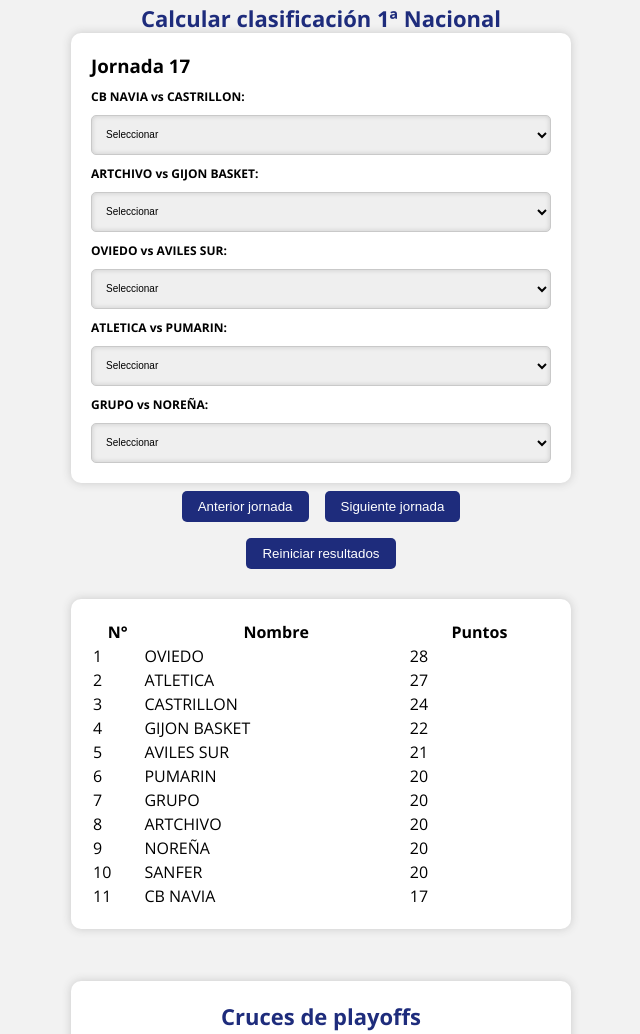
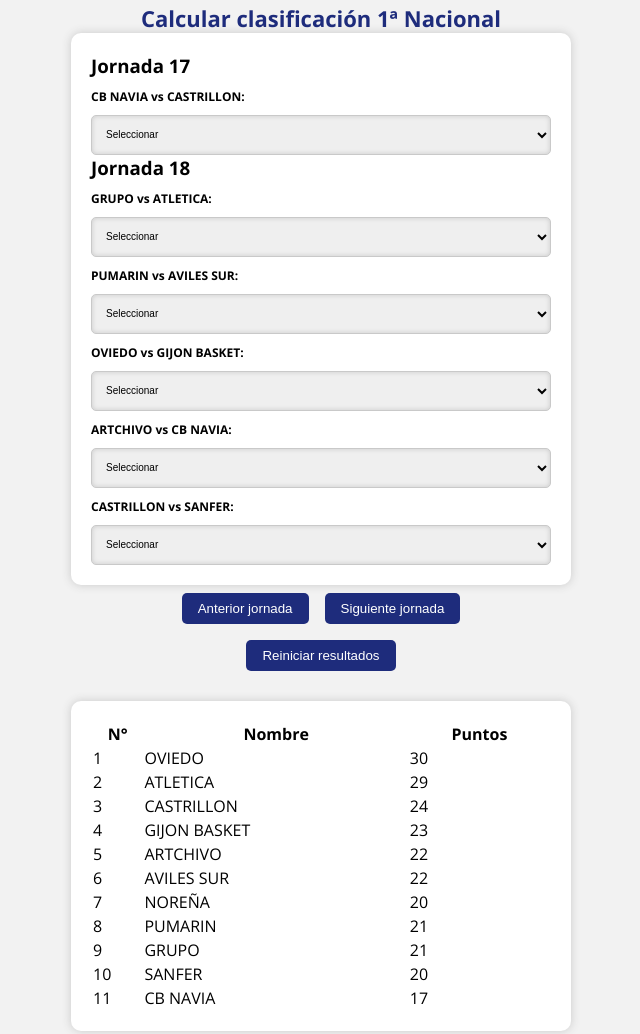
Before and after one commit to adelbust/calcFBPA.github.io, a plain HTML site: page index.html in a window 1280 px wide. Shown: the part 170-1204 px from the top of the page, without its empty margins (319-959 px from the left). Drawn offline with nearby package versions, Linux system fonts and the light colour scheme.

Commit message:
Update index.html

```diff
--- a/index.html
+++ b/index.html
@@ -25,8 +25,11 @@
 
     <form>
 
-      <!-- Jornada 17-->
-      <div class="partido-group jornada17">
+
+
+      <!-- Jornada 18-->
+      <div class="partido-group jornada18">
+
         <h3>Jornada 17</h3>
 
         <label>CB NAVIA vs CASTRILLON:</label>
@@ -36,37 +39,6 @@
           <option value="CASTRILLON">CASTRILLON</option>
         </select>
 
-        <label>ARTCHIVO vs GIJON BASKET:</label>
-        <select>
-          <option value="">Seleccionar</option>
-          <option value="ARTCHIVO">ARTCHIVO</option>
-          <option value="GIJON BASKET">GIJON BASKET</option>
-        </select>
-
-        <label>OVIEDO vs AVILES SUR:</label>
-        <select>
-          <option value="">Seleccionar</option>
-          <option value="OVIEDO">OVIEDO</option>
-          <option value="AVILES SUR">AVILES SUR</option>
-        </select>
-
-        <label>ATLETICA vs PUMARIN:</label>
-        <select>
-          <option value="">Seleccionar</option>
-          <option value="ATLETICA">ATLETICA</option>
-          <option value="PUMARIN">PUMARIN</option>
-        </select>
-
-        <label>GRUPO vs NOREÑA:</label>
-        <select>
-          <option value="">Seleccionar</option>
-          <option value="GRUPO">GRUPO</option>
-          <option value="NOREÑA">NOREÑA</option>
-        </select>
-      </div>
-
-      <!-- Jornada 18-->
-      <div class="partido-group jornada18">
         <h3>Jornada 18</h3>
 
         <label>GRUPO vs ATLETICA:</label>
@@ -287,12 +259,12 @@
         <tr>
           <td class="poscion">1</td>
           <td class="equipo">OVIEDO</td>
-          <td class="puntos">28</td>
+          <td class="puntos">30</td>
         </tr>
         <tr>
           <td class="poscion">2</td>
           <td class="equipo">ATLETICA</td>
-          <td class="puntos">27</td>
+          <td class="puntos">29</td>
         </tr>
 
         <tr>
@@ -304,38 +276,39 @@
         <tr>
           <td class="poscion">4</td>
           <td class="equipo">GIJON BASKET</td>
+          <td class="puntos">23</td>
+        </tr>
+
+        <tr>
+          <td class="poscion">5</td>
+          <td class="equipo">ARTCHIVO</td>
           <td class="puntos">22</td>
         </tr>
 
         <tr>
-          <td class="poscion">5</td>
+          <td class="poscion">6</td>
           <td class="equipo">AVILES SUR</td>
-          <td class="puntos">21</td>
-        </tr>
-
-        <tr>
-          <td class="poscion">6</td>
-          <td class="equipo">PUMARIN</td>
-          <td class="puntos">20</td>
+          <td class="puntos">22</td>
         </tr>
 
 
         <tr>
           <td class="poscion">7</td>
-          <td class="equipo">GRUPO</td>
+          <td class="equipo">NOREÑA</td>
           <td class="puntos">20</td>
         </tr>
 
         <tr>
           <td class="poscion">8</td>
-          <td class="equipo">ARTCHIVO</td>
-          <td class="puntos">20</td>
+          <td class="equipo">PUMARIN</td>
+          <td class="puntos">21</td>
         </tr>
+
 
         <tr>
           <td class="poscion">9</td>
-          <td class="equipo">NOREÑA</td>
-          <td class="puntos">20</td>
+          <td class="equipo">GRUPO</td>
+          <td class="puntos">21</td>
         </tr>
 
         <tr>
```
